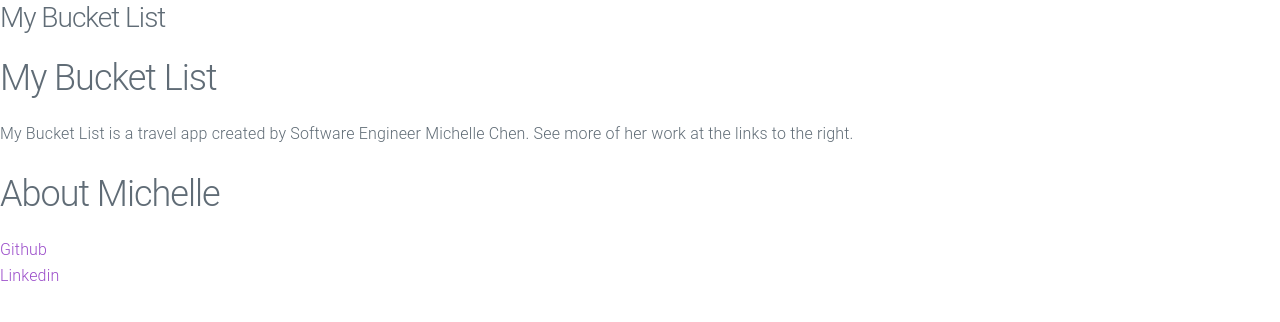
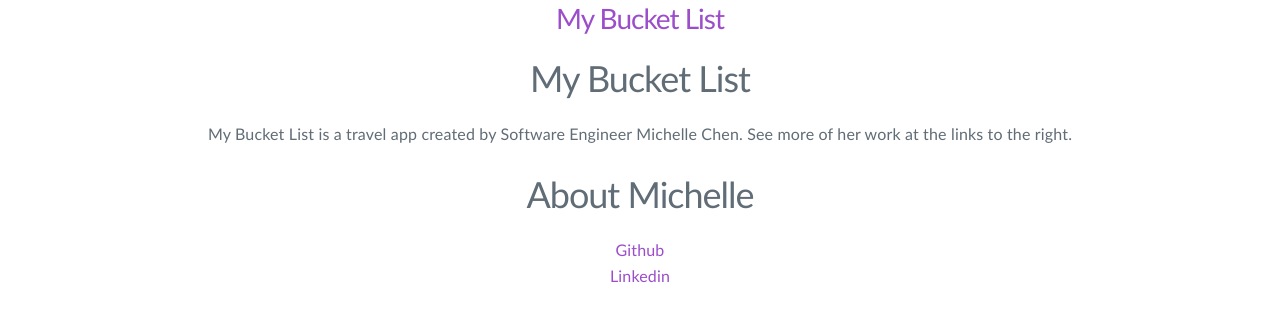
Before and after one commit to rockcat96/Travel-app-frontend, a React (Create React App) app: page /create in a window 1280 px wide. Shown: the top 322 px of the page. Built offline with nearby package versions, Linux system fonts and the light colour scheme.

Commit message:
updated index page

```diff
--- a/src/App.css
+++ /dev/null
@@ -1,38 +0,0 @@
-.App {
-  text-align: center;
-}
-
-.App-logo {
-  height: 40vmin;
-  pointer-events: none;
-}
-
-@media (prefers-reduced-motion: no-preference) {
-  .App-logo {
-    animation: App-logo-spin infinite 20s linear;
-  }
-}
-
-.App-header {
-  background-color: #282c34;
-  min-height: 100vh;
-  display: flex;
-  flex-direction: column;
-  align-items: center;
-  justify-content: center;
-  font-size: calc(10px + 2vmin);
-  color: white;
-}
-
-.App-link {
-  color: #61dafb;
-}
-
-@keyframes App-logo-spin {
-  from {
-    transform: rotate(0deg);
-  }
-  to {
-    transform: rotate(360deg);
-  }
-}
--- a/src/App.js
+++ b/src/App.js
@@ -1,6 +1,9 @@
 import {Outlet} from "react-router-dom"
 import Header from "./components/Header"
 import Footer from "./components/Footer"
+import "./css/app.css"
+import "milligram"
+
 
 function App(){
   return(
--- a/src/components/Post.js
+++ b/src/components/Post.js
@@ -14,6 +14,7 @@
   return (
     <div style={div}>
       <Link to={`/post/${post.id}`}>
+        <img src={post.url} alt={post.name} width="500px"/>
         <h1>{post.name}</h1>
       </Link>
       <h2>{post.month}</h2>
--- /dev/null
+++ b/src/css/app.css
@@ -0,0 +1,32 @@
+@import 'header.css';
+@import 'main.css';
+@import 'show.css';
+@import 'footer.css';
+@import 'create.css';
+
+
+
+*,*::before, *::after{
+    font-family:'Trebuchet MS', 'Lucida Sans Unicode', 'Lucida Grande', 'Lucida Sans', Arial, sans-serif;
+    box-sizing: border-box;
+}
+
+body {
+    padding: 0;
+    margin: 0;
+    background: rgb(255, 255, 255);
+}
+
+a {
+    display:inline-block ;
+    text-decoration: none;
+    color:rgb(97, 236, 236)
+}
+
+
+  .App {
+    text-align: center;
+    min-height: 100vh;
+    display: flex;
+    flex-direction: column;
+  }
--- a/src/index.css
+++ /dev/null
@@ -1,13 +0,0 @@
-body {
-  margin: 0;
-  font-family: -apple-system, BlinkMacSystemFont, 'Segoe UI', 'Roboto', 'Oxygen',
-    'Ubuntu', 'Cantarell', 'Fira Sans', 'Droid Sans', 'Helvetica Neue',
-    sans-serif;
-  -webkit-font-smoothing: antialiased;
-  -moz-osx-font-smoothing: grayscale;
-}
-
-code {
-  font-family: source-code-pro, Menlo, Monaco, Consolas, 'Courier New',
-    monospace;
-}
--- a/src/index.js
+++ b/src/index.js
@@ -1,8 +1,6 @@
 import React from 'react';
 import ReactDOM from 'react-dom/client';
-import './index.css';
 import reportWebVitals from './reportWebVitals';
-import "milligram"
 import {RouterProvider} from "react-router-dom"
 import router from './router';
 
```
Also changed, not shown: src/css/create.css (added), src/css/footer.css (added), src/css/header.css (added), src/css/main.css (added), src/css/show.css (added).
